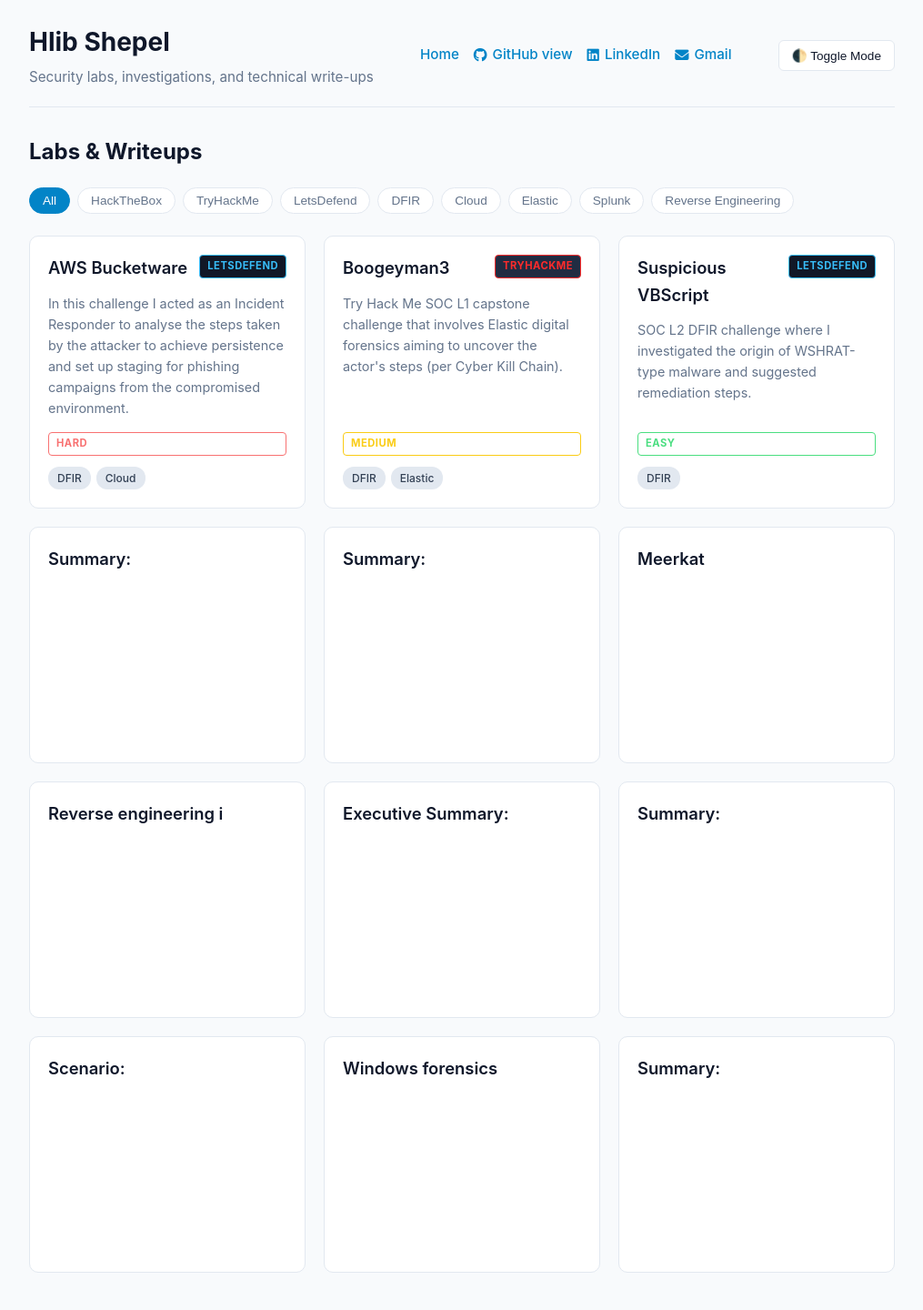
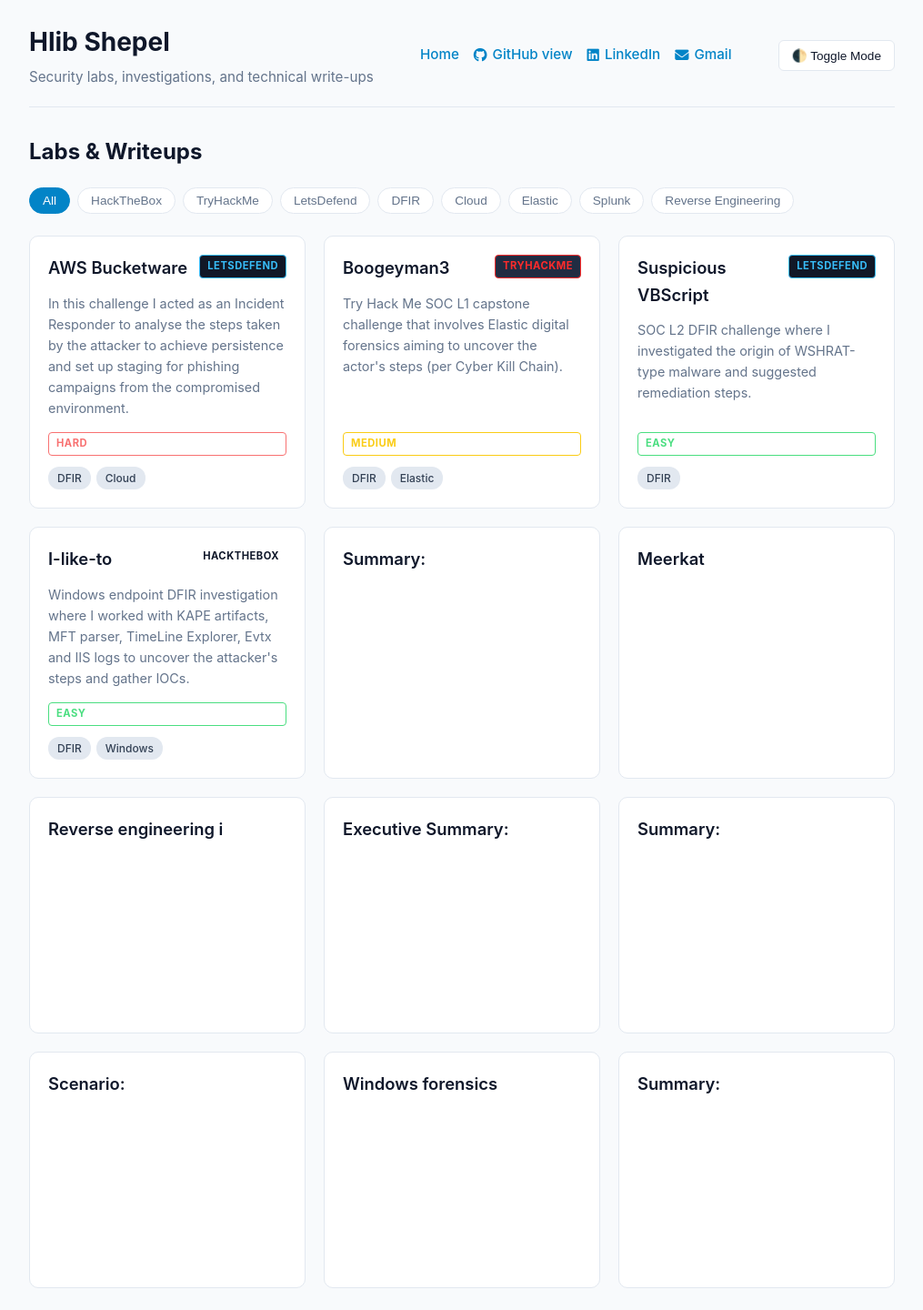
Before and after one commit to Glebius01/Glebius01.github.io, a Jekyll site: the page built from index.html, in a window 1280 px wide. Shown: the whole page at 91% size, without its empty margins (132-1147 px from the left). Built offline with Jekyll 4.4.1, drawn with Linux system fonts in a browser that asks for light colours.

Commit message:
Enhance 'I like to' document with metadata and details
Added metadata and improved content for the 'I like to' document, detailing the challenge and investigation process.

```diff
--- a/Labs/I like to.md
+++ b/Labs/I like to.md
@@ -1,3 +1,14 @@
+---
+layout: default
+title: I-like-to
+platform: HackTheBox
+difficulty: Easy
+skills:
+- DFIR
+- Windows
+description: "Windows endpoint DFIR investigation where I worked with KAPE artifacts, MFT parser, TimeLine Explorer, Evtx and IIS logs to uncover the attacker's steps and gather IOCs."
+---
+
 ### Summary:
 
 *I-like-to* is one of the first Sherlocks HTB has published. Despite being ranked as easy, it still provides a good learning value for a beginner. While working on this challenge, I have acquainted with MOVEit vulnerability, analysed KAPE artifacts, including MFT file, correlated data with raw hex, and answered relevant questions regarding the exploitation of the vulnerability.
```
Also changed, not shown: other parts of Labs/I like to.md (+1 -1 lines).
